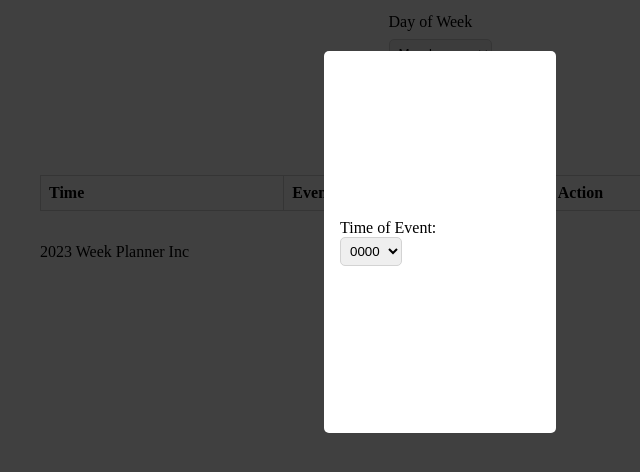
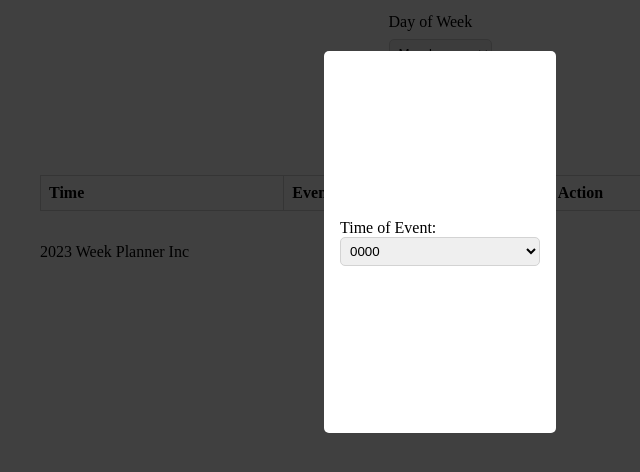
Before and after one commit to RossBrewster/week-planner, a website: page index.html in a window 1280 px wide. Shown: the part 158-630 px from the top of the page, without its empty margins (200-840 px from the left). Drawn offline with Linux system fonts and the light colour scheme.

Commit message:
completed 6

```diff
--- a/index.html
+++ b/index.html
@@ -55,12 +55,8 @@
     <div class="modal-container">
       <form class="add-event-form">
         <div class="row">
-          <div class="column-full">
+          <div class="column-full flex-col flex">
             <label for="event-time">Time of Event:</label>
-          </div>
-        </div>
-        <div class="row">
-          <div class="column-full">
             <select class="dropdown-hours">
               <option>0000</option>
               <option>0100</option>
@@ -89,6 +85,10 @@
             </select>
           </div>
         </div>
+        <div class="row">
+          <div class="column-full flex flex-col">
+          </div>
+        </div>
       </form>
     </div>
   </div>
```
